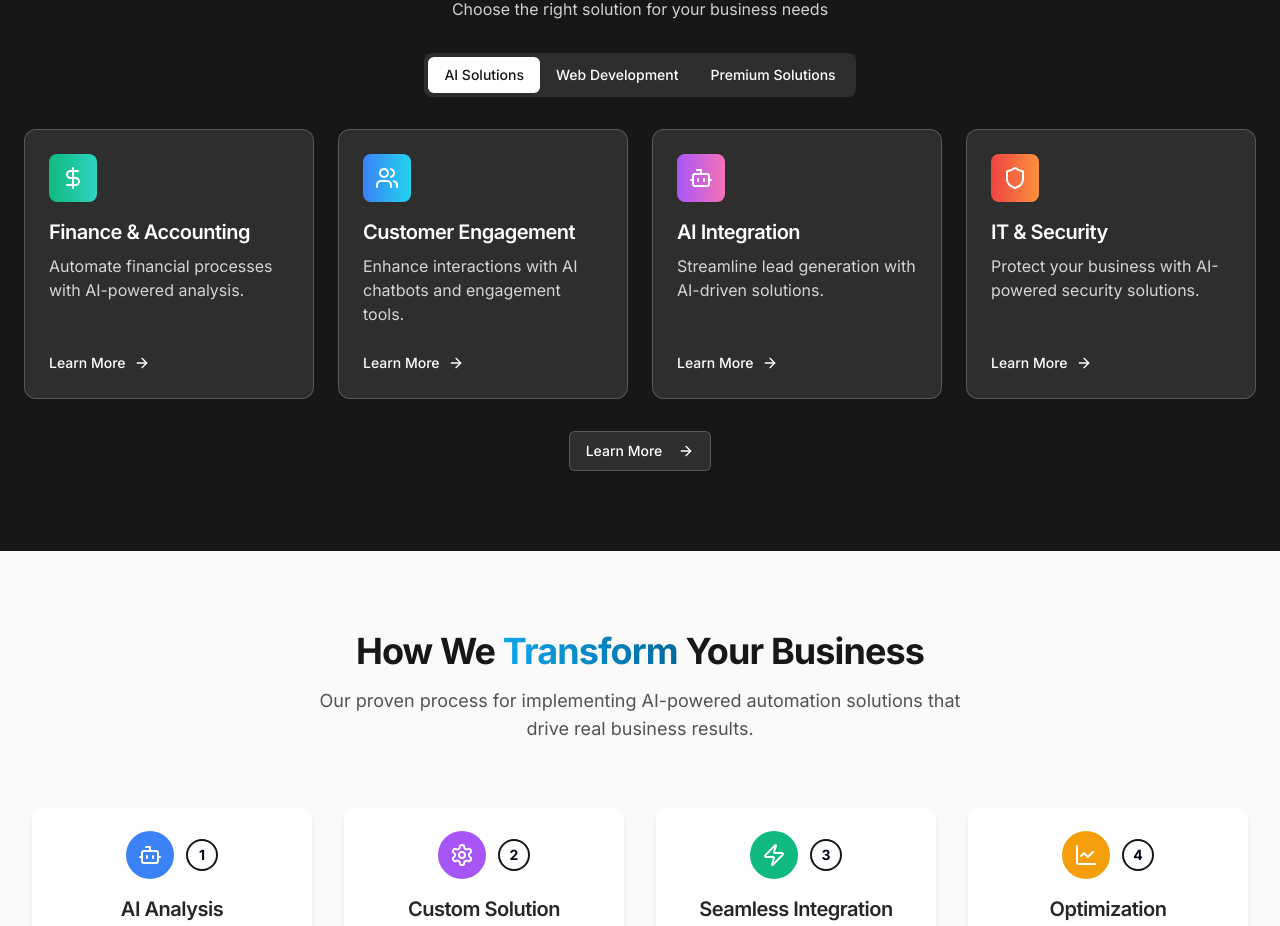
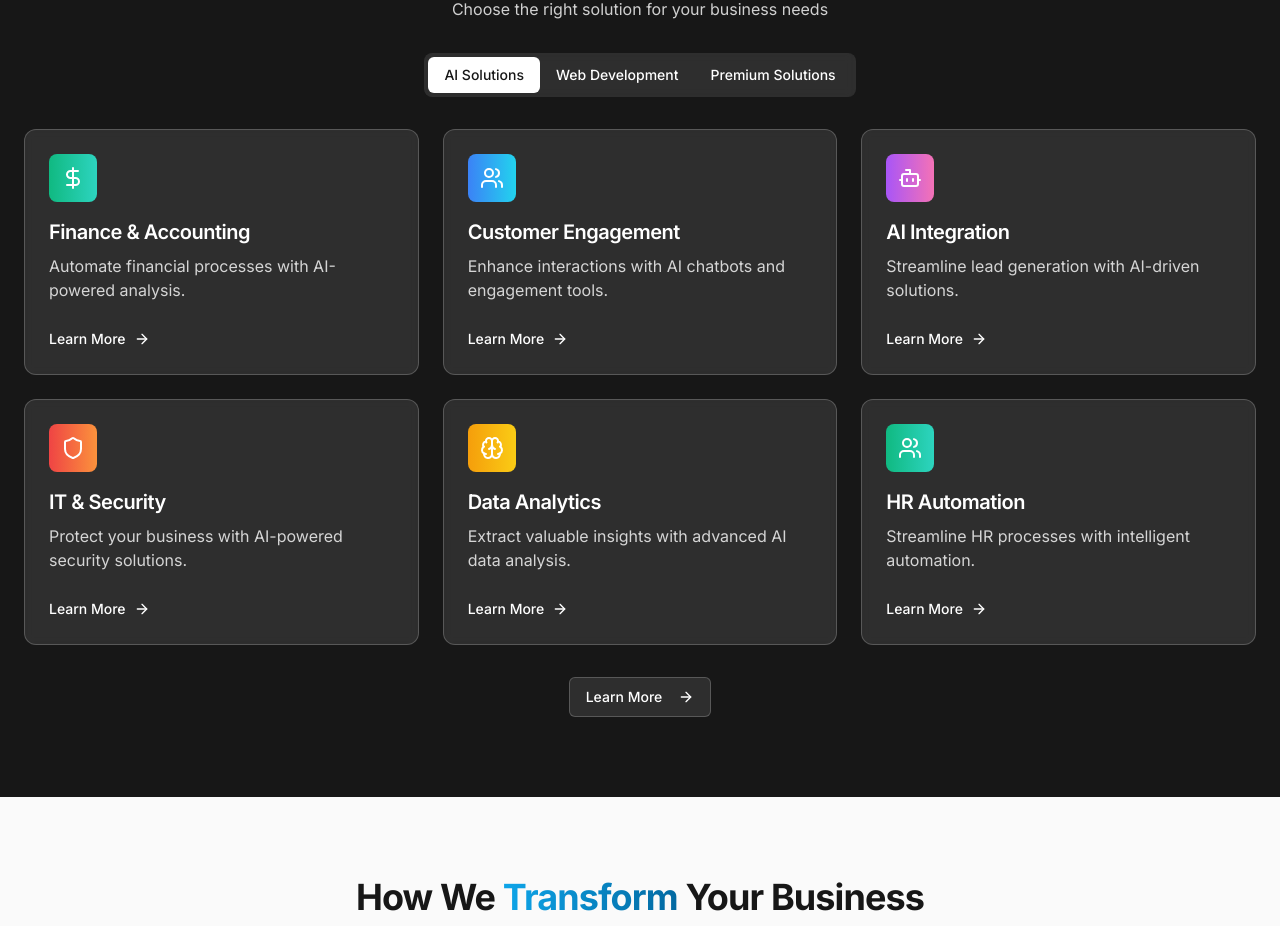
Before and after one commit to quarzasiphix/nexgenweb-90, a React (Vite) app: page / in a window 1280 px wide. Shown: the part 935-1861 px from the top of the page. Built offline with nearby package versions, Linux system fonts and the light colour scheme.

Commit message:
Expand service listings
Show all services in each section of the services page.

```diff
--- a/src/components/BusinessSolutions.tsx
+++ b/src/components/BusinessSolutions.tsx
@@ -1,3 +1,4 @@
+
 import React, { useState } from 'react';
 import { ArrowRight, Bot, Brain, DollarSign, Users, Shield, Database, Globe, Server, Code, Star, Award, Trophy } from 'lucide-react';
 import { Button } from '@/components/ui/button';
@@ -6,7 +7,7 @@ import { Link } from 'react-router-dom';
 import { useNavigate } from 'react-router-dom';
 import { useInView } from 'react-intersection-observer';
 
-// Featured solution categories
+// Featured solution categories - showing all services instead of just 4
 const featuredSolutions = [
   {
     title: "Finance & Accounting",
@@ -35,10 +36,24 @@ const featuredSolutions = [
     description: "Protect your business with AI-powered security solutions.",
     color: "from-red-500 to-orange-400",
     path: "/services/it-security"
+  },
+  {
+    title: "Data Analytics",
+    icon: Brain,
+    description: "Extract valuable insights with advanced AI data analysis.",
+    color: "from-amber-500 to-yellow-400",
+    path: "/services/data-analytics"
+  },
+  {
+    title: "HR Automation",
+    icon: Users,
+    description: "Streamline HR processes with intelligent automation.",
+    color: "from-emerald-500 to-teal-400",
+    path: "/services/hr-automation"
   }
 ];
 
-// Featured web services
+// Featured web services - showing all services
 const featuredWebServices = [
   {
     title: "Full-Stack Development",
@@ -67,10 +82,24 @@ const featuredWebServices = [
     description: "AI-optimized database design and maintenance.",
     color: "from-amber-500 to-yellow-400",
     path: "/services/database-management"
+  },
+  {
+    title: "Responsive Design",
+    icon: Globe,
+    description: "Mobile-friendly designs that work on all devices.",
+    color: "from-red-500 to-orange-400",
+    path: "/services/responsive-design"
+  },
+  {
+    title: "CMS Implementation",
+    icon: Code,
+    description: "Custom content management systems for your digital content.",
+    color: "from-blue-500 to-cyan-400",
+    path: "/services/cms-implementation"
   }
 ];
 
-// Premium Services
+// Premium Services - showing all services
 const premiumServices = [
   {
     title: "Custom AI Integration",
@@ -99,6 +128,20 @@ const premiumServices = [
     description: "Let our experts handle all your AI needs with our premium managed service.",
     color: "from-amber-500 to-yellow-400",
     path: "/services/managed-ai-services"
+  },
+  {
+    title: "Digital Transformation",
+    icon: Globe,
+    description: "Complete business transformation with cutting-edge AI technology.",
+    color: "from-red-500 to-orange-400",
+    path: "/services/digital-transformation"
+  },
+  {
+    title: "AI Security Auditing",
+    icon: Shield,
+    description: "Comprehensive security analysis for AI implementations.",
+    color: "from-purple-500 to-pink-400",
+    path: "/services/ai-security-auditing"
   }
 ];
 
@@ -191,7 +234,7 @@ const BusinessSolutions = () => {
             </div>
           </div>
 
-          <div className="grid grid-cols-1 md:grid-cols-2 lg:grid-cols-4 gap-6 mb-8">
+          <div className="grid grid-cols-1 md:grid-cols-2 lg:grid-cols-3 gap-6 mb-8">
             {activeTab === 'ai'
               ? featuredSolutions.map((solution, index) => (
                   <SolutionCard key={index} solution={solution} />
```
